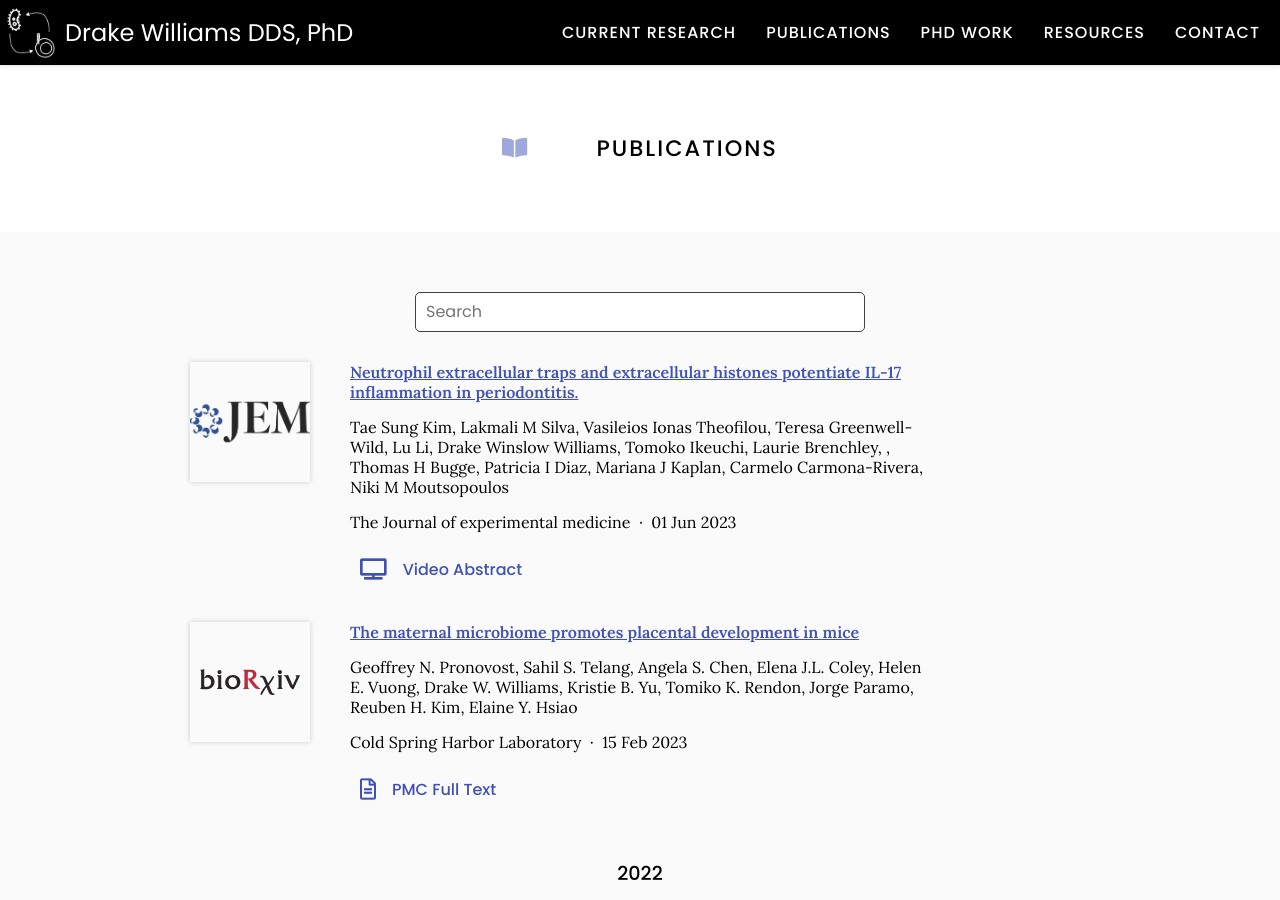
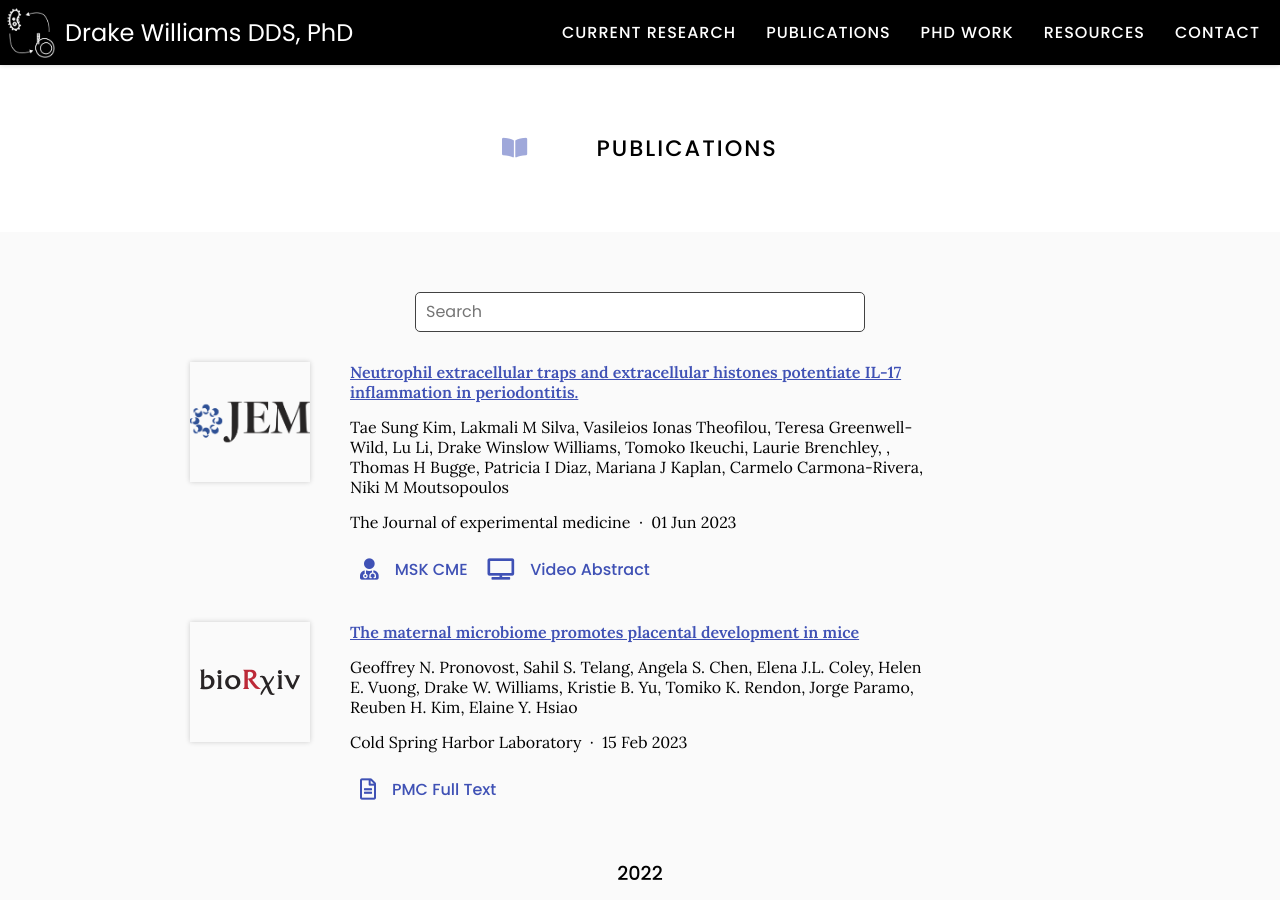
Before and after one commit to williamsdrake/williamsdrake.github.io, a Jekyll site: the page built from publications/index.md, in a window 1280 px wide and 900 px high. Built offline with Jekyll 4.4.1, drawn with Linux system fonts in a browser that asks for light colours; nearby versions of some CDN libraries; comment, search, counter and statistics services are not loaded.

Commit message:
Generate citations

```diff
--- a/_data/citations.yaml
+++ b/_data/citations.yaml
@@ -26,7 +26,7 @@
   stage: pd
   project: hostmicro
   extra-links:
-  - type: news
+  - type: cme
     link: https://mskcc.cloud-cme.com/course/courseoverview?P=0&EID=42816
     text: MSK CME
   - type: video
```
